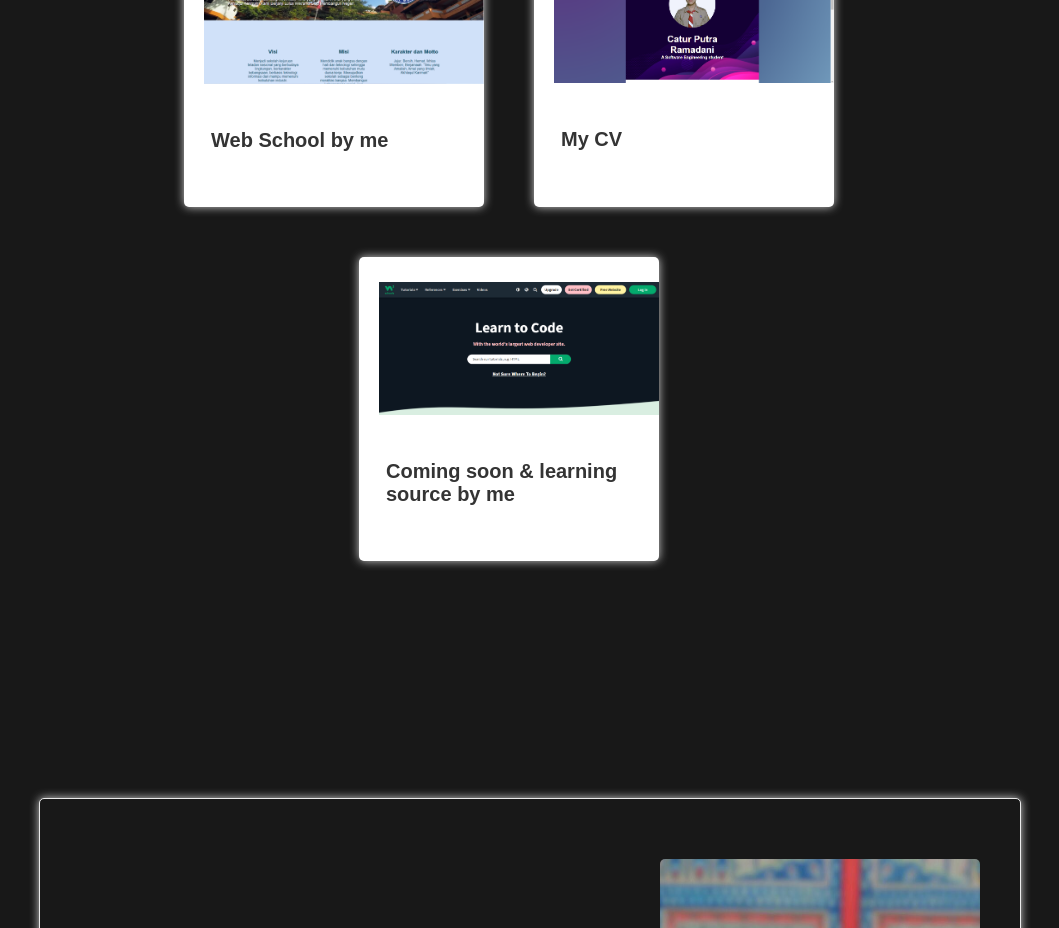
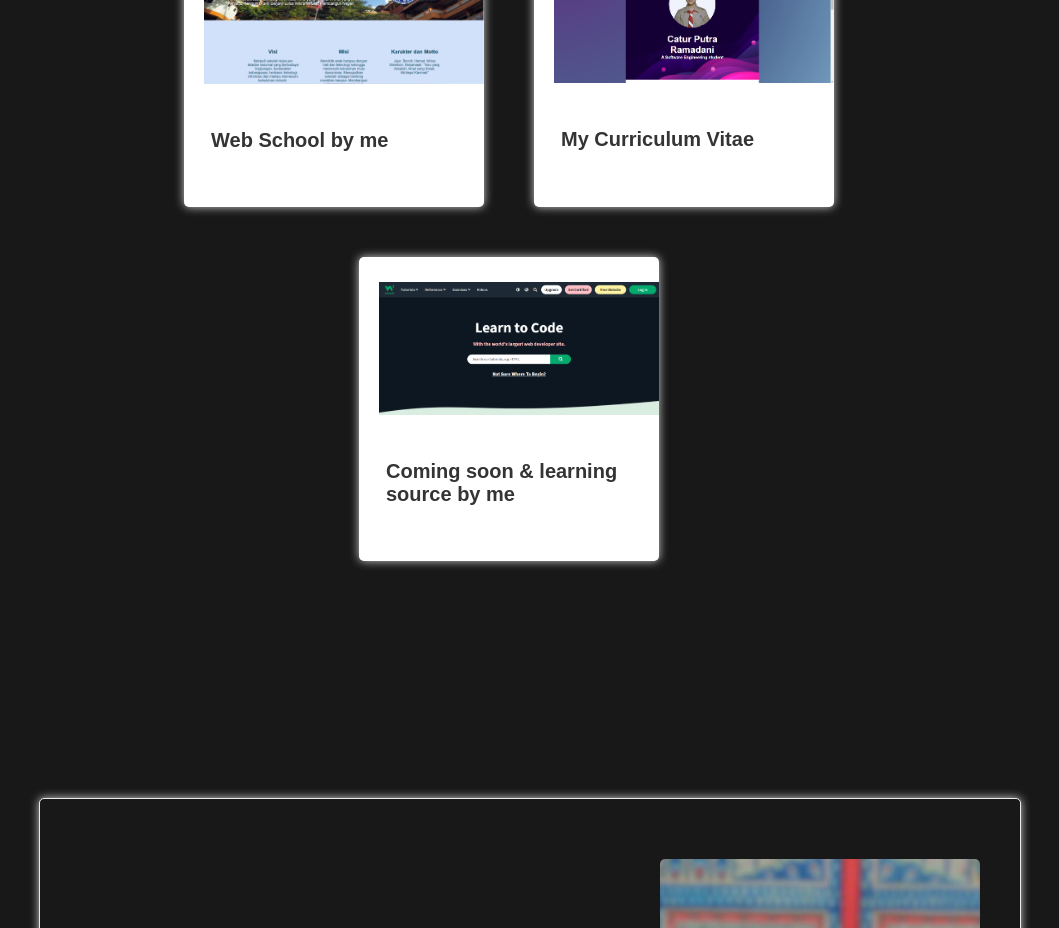
Before and after one commit to Caturputraramadani/personalWeb, a plain HTML site: page index.html in a window 1280 px wide. Shown: the part 960-1888 px from the top of the page, without its empty margins (131-1190 px from the left). Drawn offline with Linux system fonts and the light colour scheme.

Commit message:
web by me

```diff
--- a/index.html
+++ b/index.html
@@ -51,7 +51,7 @@
                         </a>
 
                         <div class="content-card">
-                            <h1>My CV</h1>
+                            <h1>My Curriculum Vitae</h1>
                             <p></p>
                         </div>
                     </div>
```
